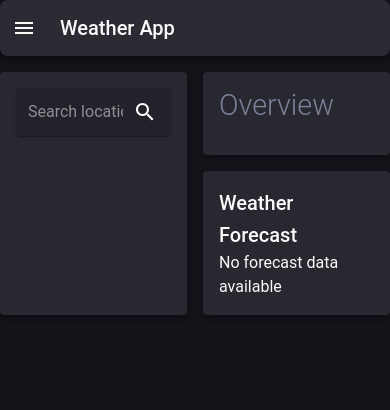
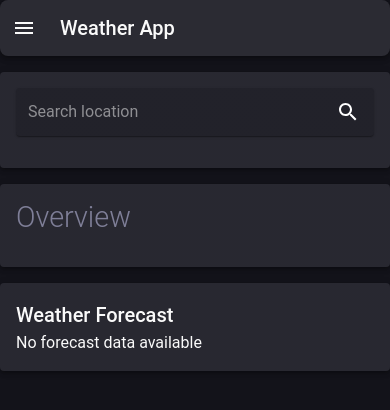
Before and after one commit to leo9iota/weather-app, a React (Create React App) app: page / in a window 390 px wide. Shown: the top 410 px of the page. Built offline with nearby package versions, Linux system fonts and the light colour scheme.

Commit message:
Update mobile responsive layout

```diff
--- a/src/components/Dashboard.jsx
+++ b/src/components/Dashboard.jsx
@@ -48,7 +48,8 @@ function Dashboard({ onToggleTheme }) {
       <NavBar />
       <Box sx={{ mt: 2 }}>
         <Grid container spacing={2}>
-          <Grid item xs={6}>
+          {/* Search Bar and Weather Display */}
+          <Grid item xs={12} md={6}>
             <Paper elevation={3} sx={{ height: '100%', padding: 2 }}>
               <SearchBar
                 city={city}
@@ -58,13 +59,15 @@ function Dashboard({ onToggleTheme }) {
               {weatherData && <WeatherDisplay weather={weatherData} />}
             </Paper>
           </Grid>
-          <Grid item xs={6} container spacing={2}>
-            <Grid item xs={12}>
-              <Overview weatherData={weatherData} />
-            </Grid>
-            <Grid item xs={12}>
-              <Forecast forecastData={forecastData}/>
-            </Grid>
+
+          {/* Overview */}
+          <Grid item xs={12} md={6}>
+            <Overview weatherData={weatherData} />
+          </Grid>
+
+          {/* Forecast */}
+          <Grid item xs={12} md={12}>
+            <Forecast forecastData={forecastData} />
           </Grid>
         </Grid>
       </Box>
```
